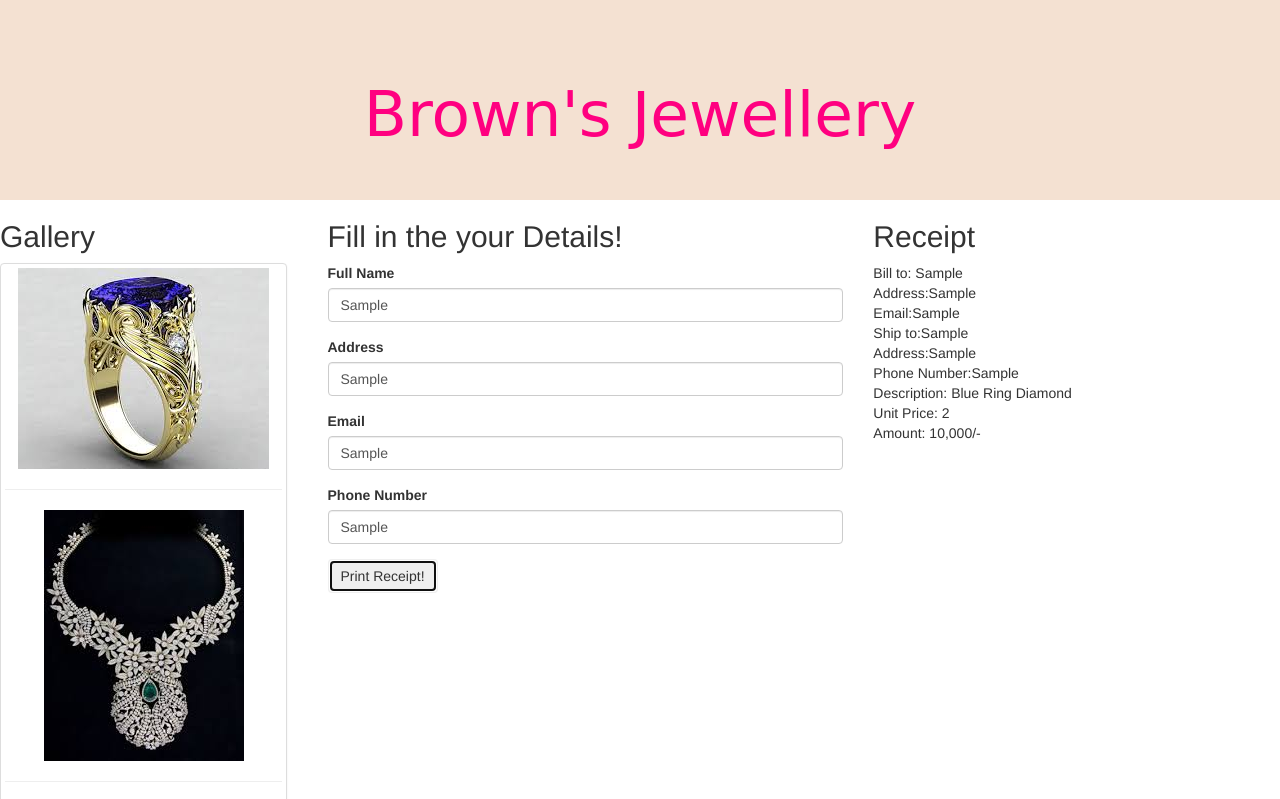
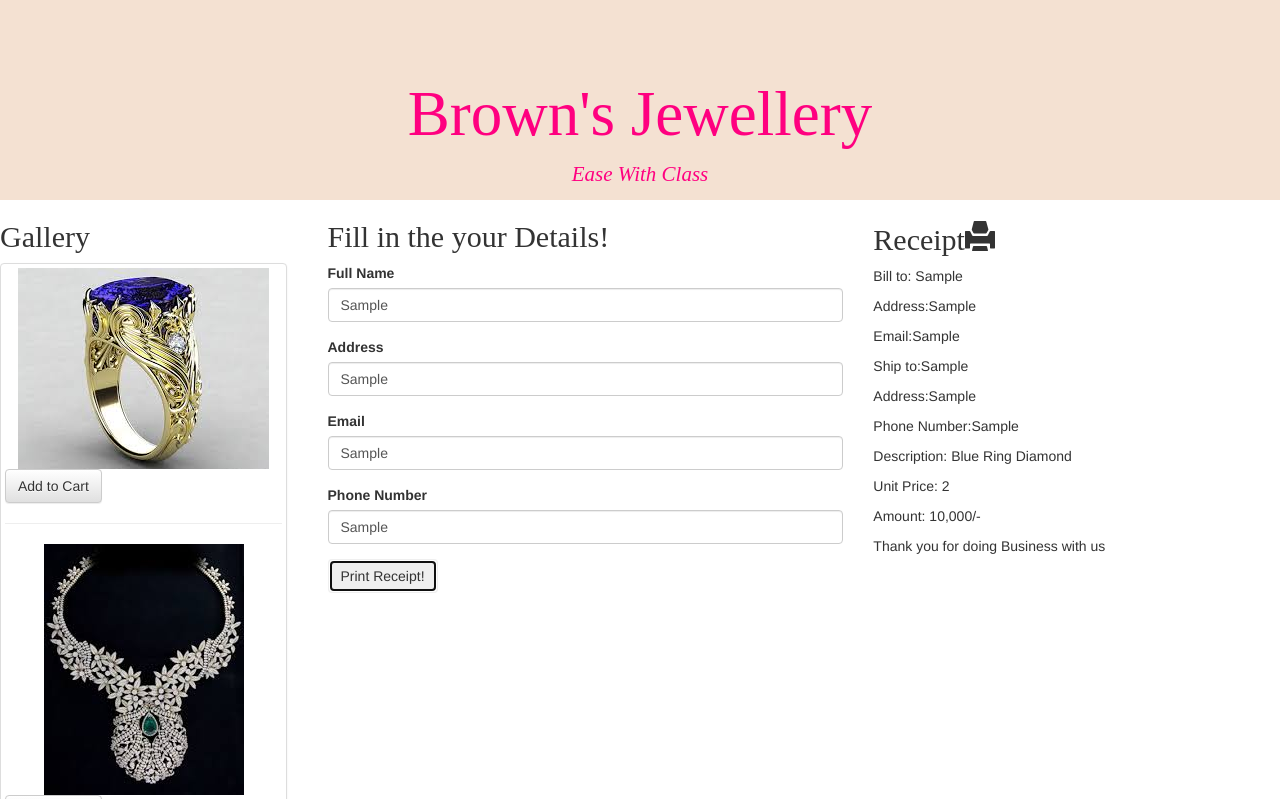
Before and after one commit to mwerumuchai/Online-marketplace, a plain HTML site: page index.html in a window 1280 px wide. Both pictures are taken after typing "Sample", "Sample", "Sample", "Sample" into the empty fields and a click on the button "Print Receipt!". Shown: the top 799 px of the page. Drawn offline with nearby package versions, Linux system fonts and the light colour scheme.

Commit message:
Addthe print button

```diff
--- a/css/styles.css
+++ b/css/styles.css
@@ -7,13 +7,13 @@
  height: 200px;
  margin-left: 0;
  margin-bottom: 0;
- font-family: 'Parisienne', cursive !important;
+ font-family: 'Parisienne' !important;
  color: #ff0080;
  font-size: 40px;
 }
 
-h1 {
-  font-family: 'Dancing Script', cursive;
+h2 {
+  font-family: 'Sacramento';
 }
 
 #story {
--- a/index.html
+++ b/index.html
@@ -17,6 +17,7 @@
     <div class="jumbotron">
       <div class="container text-center">
        <h1>Brown's Jewellery</h1>
+       <p><i>Ease With Class</i></p>
       </div>
     </div>
     <!--form-->
@@ -24,10 +25,14 @@
       <div class="col-sm-3">
         <h2>Gallery</h2>
         <div id="thumbnail" class="img-thumbnail" style="float:left;">
-          <span><img src="img/blue.jpg" class="img-responsive center-block"></span><hr>
-          <span><img src="img/diamond.jpg" class="img-responsive center-block"></span><hr>
-          <span><img src="img/obstacle.jpg" class="img-responsive center-block"></span><hr>
-          <span><img src="img/pearl.jpg" class="img-responsive center-block"></span><hr>
+          <span><img src="img/blue.jpg" class="img-responsive center-block">
+          <button type="submit" class="btn btn-default">Add to Cart</button></span><hr>
+          <span><img src="img/diamond.jpg" class="img-responsive center-block">
+          <button type="submit" class="btn btn-default">Add to Cart</button></span><hr>
+          <span><img src="img/obstacle.jpg" class="img-responsive center-block">
+          <button type="submit" class="btn btn-default">Add to Cart</button></span><hr>
+          <span><img src="img/pearl.jpg" class="img-responsive center-block">
+          <button type="submit" class="btn btn-default">Add to Cart</button></span><hr>
         </div>
       </div>
 
@@ -59,16 +64,17 @@
       <!--Print Receipt-->
       <div class="col-sm-4">
         <div id="story">
-          <h2>Receipt</h2>
-          <p>Bill to: <span class="person1"></span><br>
-          Address:<span class="address"></span><br>
-          Email:<span class="email"></span><br>
-          Ship to:<span class="person1"></span><br>
-          Address:<span class="address"></span><br>
-          Phone Number:<span class="phoneno"></span><br>
-          Description: Blue Ring Diamond<br><span class="verb"></span>
-          Unit Price: 2<br>
-          Amount: 10,000/-</p>
+          <h2>Receipt<span class="glyphicon glyphicon-print"></span></h2>
+          <p>Bill to: <span class="person1"></span><br></p>
+          <p>Address:<span class="address"></span><br></p>
+          <p>Email:<span class="email"></span><br></p>
+          <p>Ship to:<span class="person1"></span><br></p>
+          <p>Address:<span class="address"></span><br></p>
+          <p>Phone Number:<span class="phoneno"></span><br></p>
+          <p>Description: Blue Ring Diamond<br><span class="verb"></span></p>
+          <p>Unit Price: 2<br></p>
+          <p>Amount: 10,000/-</p></p>
+          <p>Thank you for doing Business with us</p>
         </div>
       </div>
     </div>
```
